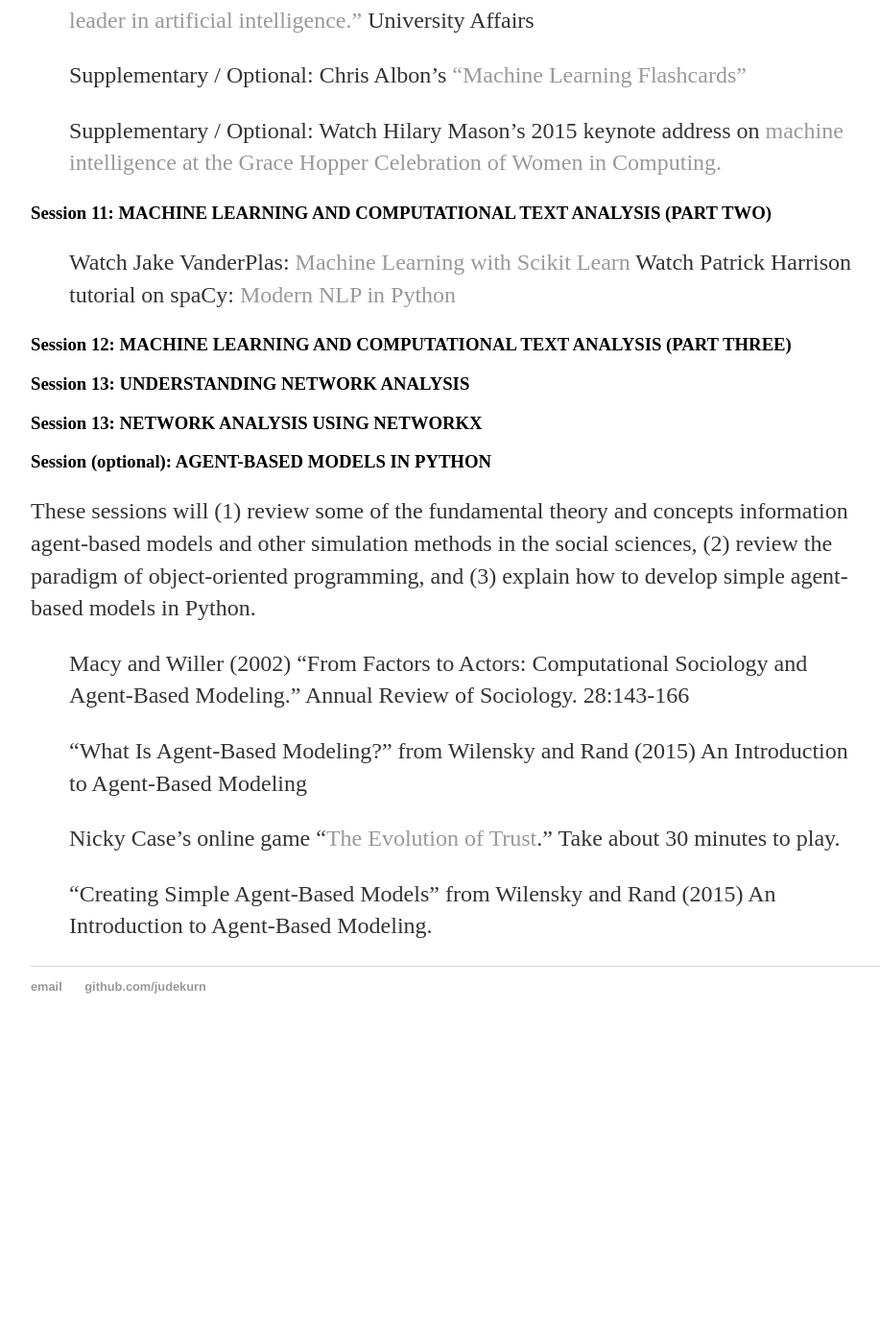
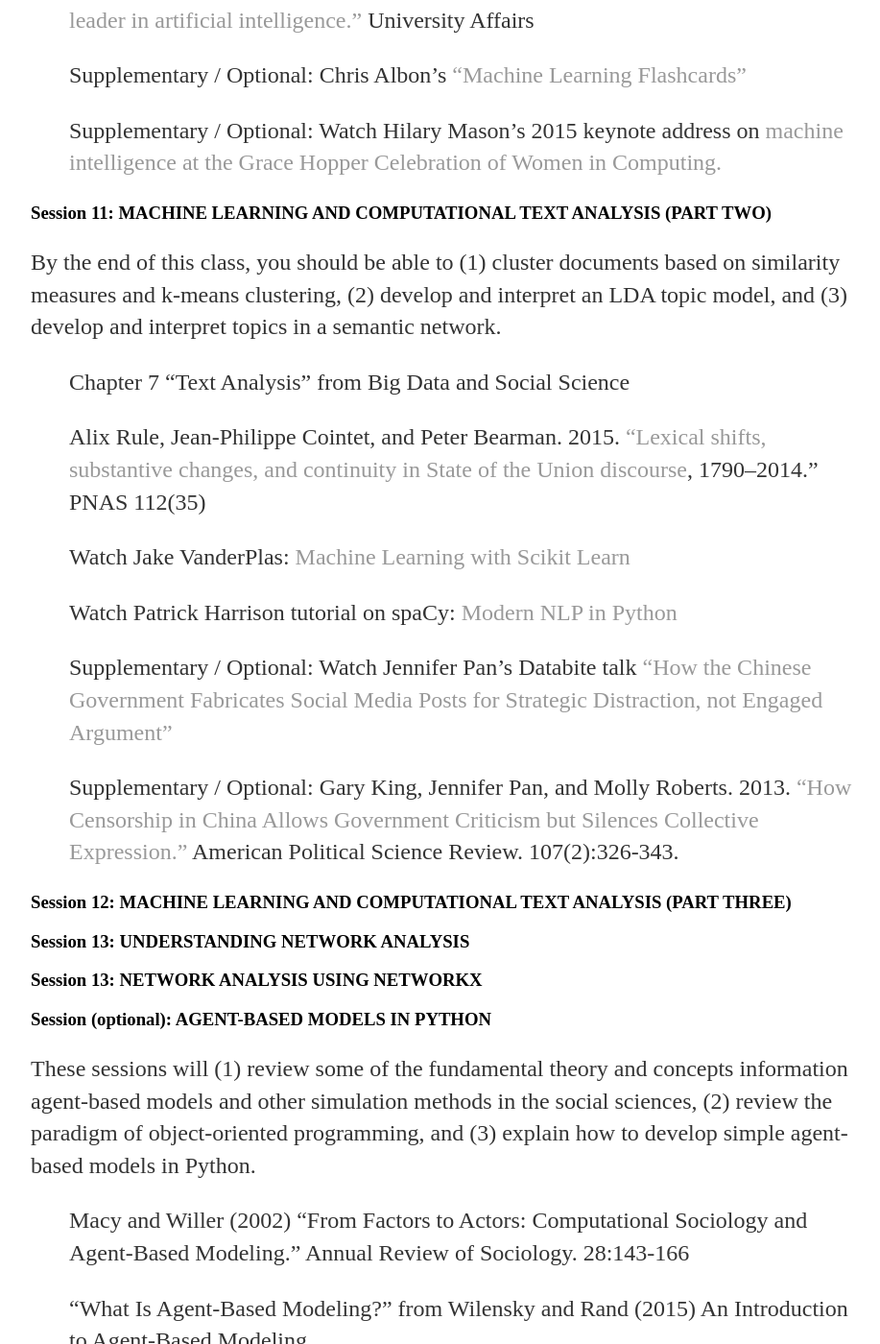
Before and after one commit to judekurn/judekurn.github.io, a Jekyll site: the page built from docs/teach/digital data_social_science.md, in a window 1280 px wide and 1400 px high, scrolled down 7807 px. Shown: the whole window at 96% size, without its empty margins (160-1077 px from the left). Built offline with Jekyll 4.4.1, drawn with Linux system fonts in a browser that asks for light colours; our own code applies the rules of GitHub Pages for plain Markdown files; before the commit the page ends 8902 px from its top, so only the background shows below that.

Commit message:
Update digital data_social_science.md

```diff
--- a/docs/teach/digital data_social_science.md
+++ b/docs/teach/digital data_social_science.md
@@ -169,10 +169,19 @@
 >Supplementary / Optional: Watch Hilary Mason’s 2015 keynote address on [machine intelligence at the Grace Hopper Celebration of Women in Computing.](https://www.youtube.com/watch?v=Fo7pUJxqLQU)
 
 ### Session 11: MACHINE LEARNING AND COMPUTATIONAL TEXT ANALYSIS (PART TWO)
+By the end of this class, you should be able to (1) cluster documents based on similarity measures and k-means clustering, (2) develop and interpret an LDA topic model, and (3) develop and interpret topics in a semantic network.
+
+>Chapter 7 “Text Analysis” from Big Data and Social Science
+
+>Alix Rule, Jean-Philippe Cointet, and Peter Bearman. 2015. [“Lexical shifts, substantive changes, and continuity in State of the Union discourse](http://www.pnas.org/content/112/35/10837.abstract), 1790–2014.” PNAS 112(35)
 
 >Watch Jake VanderPlas: [Machine Learning with Scikit Learn](https://www.youtube.com/watch?v=HC0J_SPm9co&t=4760s)
+
 >Watch Patrick Harrison tutorial on spaCy: [Modern NLP in Python](https://www.youtube.com/watch?v=6zm9NC9uRkk&t=4145s)
 
+>Supplementary / Optional: Watch Jennifer Pan’s Databite talk [“How the Chinese Government Fabricates Social Media Posts for Strategic Distraction, not Engaged Argument”](https://www.youtube.com/watch?v=9FL2GWcyshA)
+
+>Supplementary / Optional: Gary King, Jennifer Pan, and Molly Roberts. 2013. [“How Censorship in China Allows Government Criticism but Silences Collective Expression.”](https://www.cambridge.org/core/journals/american-political-science-review/article/how-censorship-in-china-allows-government-criticism-but-silences-collective-expression/C7EF4A9C9D59425C2D09D83742C1FE00) American Political Science Review. 107(2):326-343.
 
 ### Session 12: MACHINE LEARNING AND COMPUTATIONAL TEXT ANALYSIS (PART THREE)
 
```
